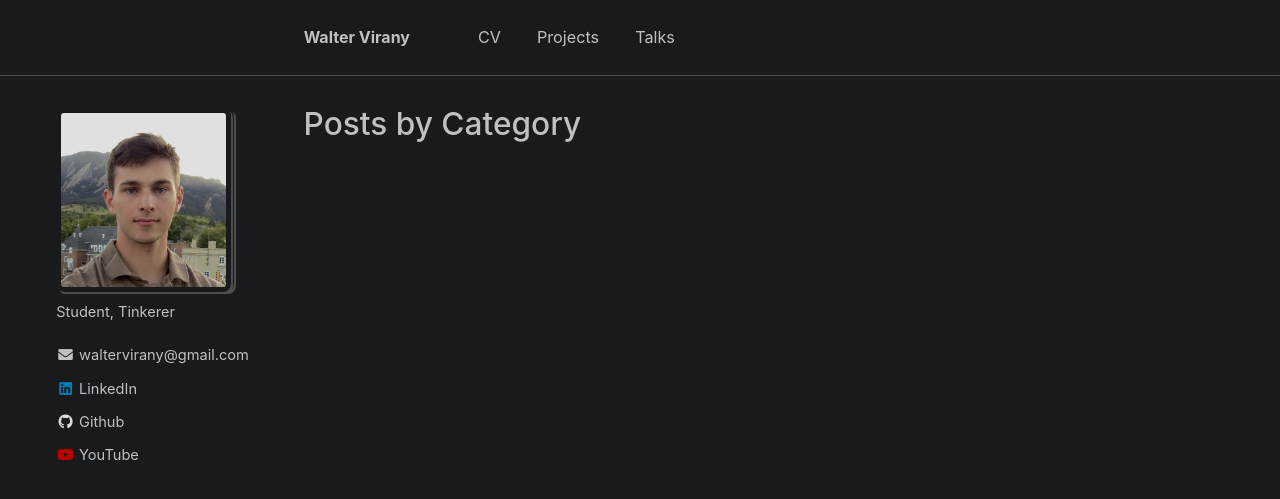
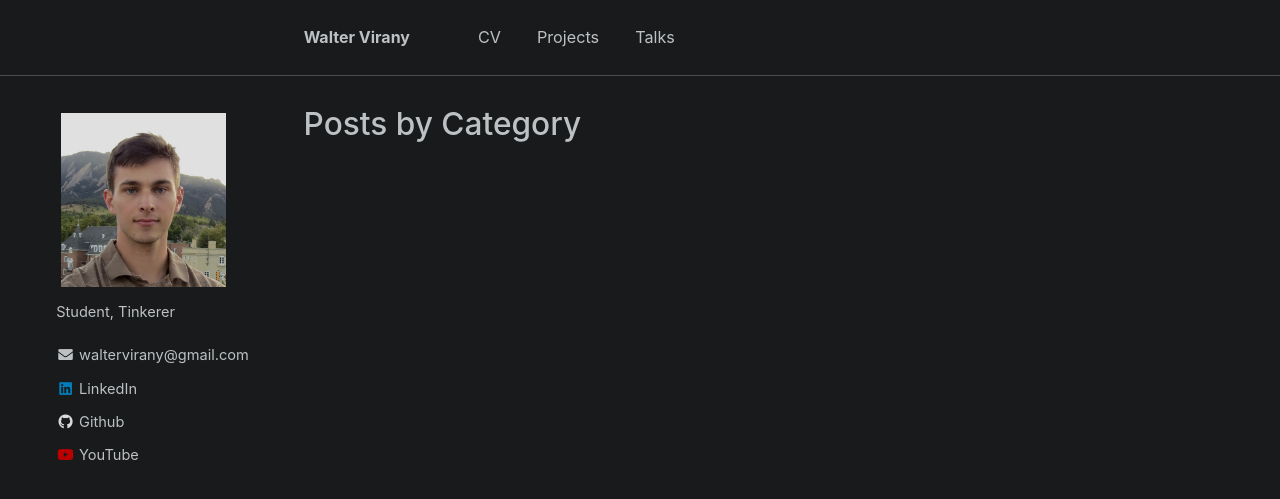
Before and after one commit to wvirany/wvirany.github.io, a Jekyll site: the page built from _pages/category-archive.html, in a window 1280 px wide. Shown: the top 499 px of the page. Built offline with Jekyll 4.4.1, drawn with Linux system fonts in a browser that asks for light colours.

Commit message:
Update avatar

```diff
--- a/_sass/_sidebar.scss
+++ b/_sass/_sidebar.scss
@@ -73,9 +73,9 @@
   display: table-cell;
   vertical-align: top;
 
-  border-radius: 8px;
-  box-shadow: 2px 2px 0 0 rgb(78, 77, 77);
-  transition: 0.3s;
+  // border-radius: 8px;
+  // box-shadow: 2px 2px 0 0 rgb(78, 77, 77);
+  // transition: 0.3s;
 
   width: 40px;
   // set width only, for non-square avatars
@@ -89,7 +89,6 @@
 
   img {
     max-width: 175px;
-    // border-radius: 8px;
 
     @include breakpoint($large) {
       padding: 5px;
```
